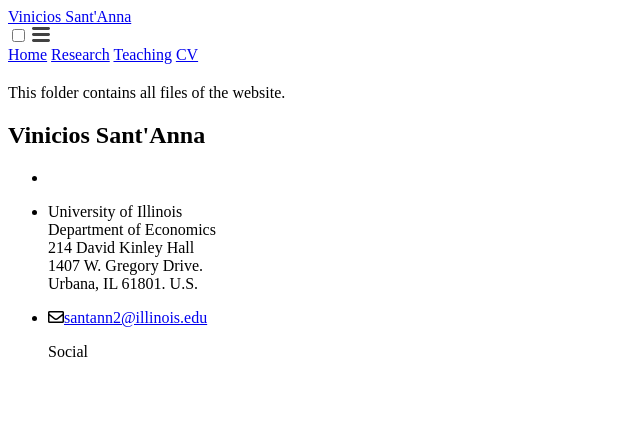
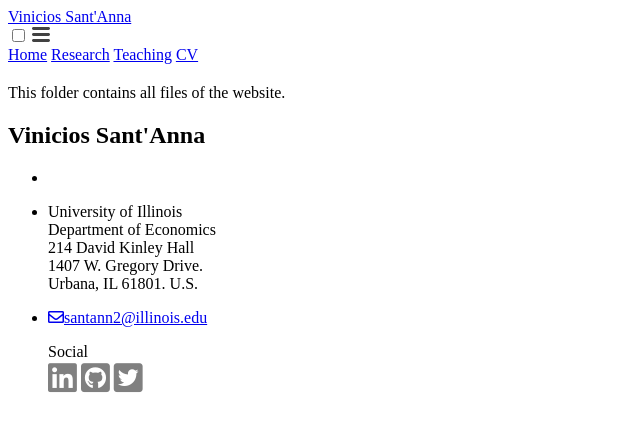
Before and after one commit to vpsantanna/vpsantanna.github.io, a Jekyll site: the page built from files/readme.md, in a window 1280 px wide. Shown: the top 431 px of the page, without its empty margins (0-640 px from the left). Built offline with Jekyll 4.4.1, drawn with Linux system fonts in a browser that asks for light colours; nearby versions of some CDN libraries; our own code applies the rules of GitHub Pages for plain Markdown files; a script that is not in the unit is left out.

Commit message:
Update footer.html

```diff
--- a/_includes/footer.html
+++ b/_includes/footer.html
@@ -15,7 +15,7 @@
           <li>
             <p>University of Illinois<br />Department of Economics<br />214 David Kinley Hall<br />1407 W. Gregory Drive.<br />Urbana, IL 61801. U.S.</p>
            {% if site.email %}
-            <li><span class="icon"><i class="far fa-envelope"></i></span><span class="contact-detail"><a href="mailto:{{ site.email }}">{{ site.email }}</a></span>
+            <li><span class="contact-detail"><a href="mailto:{{ site.email }}"><i class="far fa-envelope"></i>{{ site.email }}</a></span>
            </li>
             {% endif %}
         </ul>
@@ -28,9 +28,9 @@
           {% if site.orcid_username %}<a href="https://orcid.org/{{ site.orcid_username }}"><span class="icon"><i class="ai ai-orcid-square" style="font-size:33px;color:grey"></i></span></a>{% endif %}
           <a href="https://www.researchgate.net/profile/Vinicios_Santanna"><span class="icon"><i class="ai ai-researchgate-square" style="font-size:33px;color:grey"></i></span></a>
           <a href="https://illinois.academia.edu/ViniciosSantAnna"><span class="icon"><i class="ai ai-academia-square" style="font-size:33px;color:grey"></i></span></a>
-          {% if site.linkedin_username %}<a href="https://linkedin.com/in/{{ site.linkedin_username }}"><span class="icon"><i class="fa fa-linkedin-square" style="font-size:33px;color:grey"></i></span></a>{% endif %}
-          {% if site.github_username %}<a href="https://github.com/{{ site.github_username }}"><span class="icon"><i class="fa fa-github-square" style="font-size:33px;color:grey"></i></span></a>{% endif %}
-          {% if site.twitter_username %}<a href="https://twitter.com/{{ site.twitter_username }}"><span class="icon"><i class="fa fa-twitter-square" style="font-size:33px;color:grey"></i></span></a>{% endif %}
+          {% if site.linkedin_username %}<a href="https://linkedin.com/in/{{ site.linkedin_username }}"><span class="icon"><i class="fab fa-linkedin" style="font-size:33px;color:grey"></i></span></a>{% endif %}
+          {% if site.github_username %}<a href="https://github.com/{{ site.github_username }}"><span class="icon"><i class="fab fa-github-square" style="font-size:33px;color:grey"></i></span></a>{% endif %}
+          {% if site.twitter_username %}<a href="https://twitter.com/{{ site.twitter_username }}"><span class="icon"><i class="fab fa-twitter-square" style="font-size:33px;color:grey"></i></span></a>{% endif %}
         </ul>
       </div>
 
```
